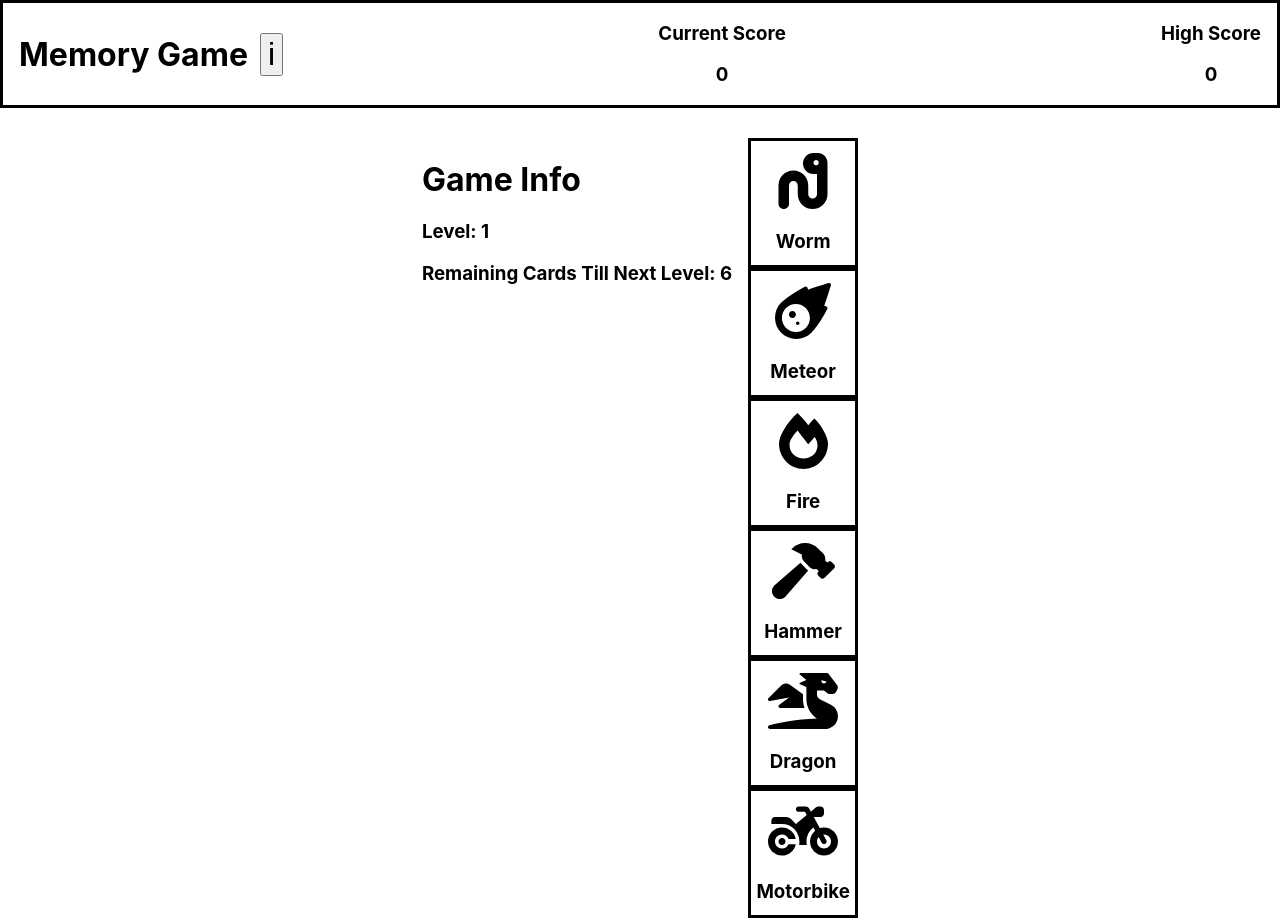
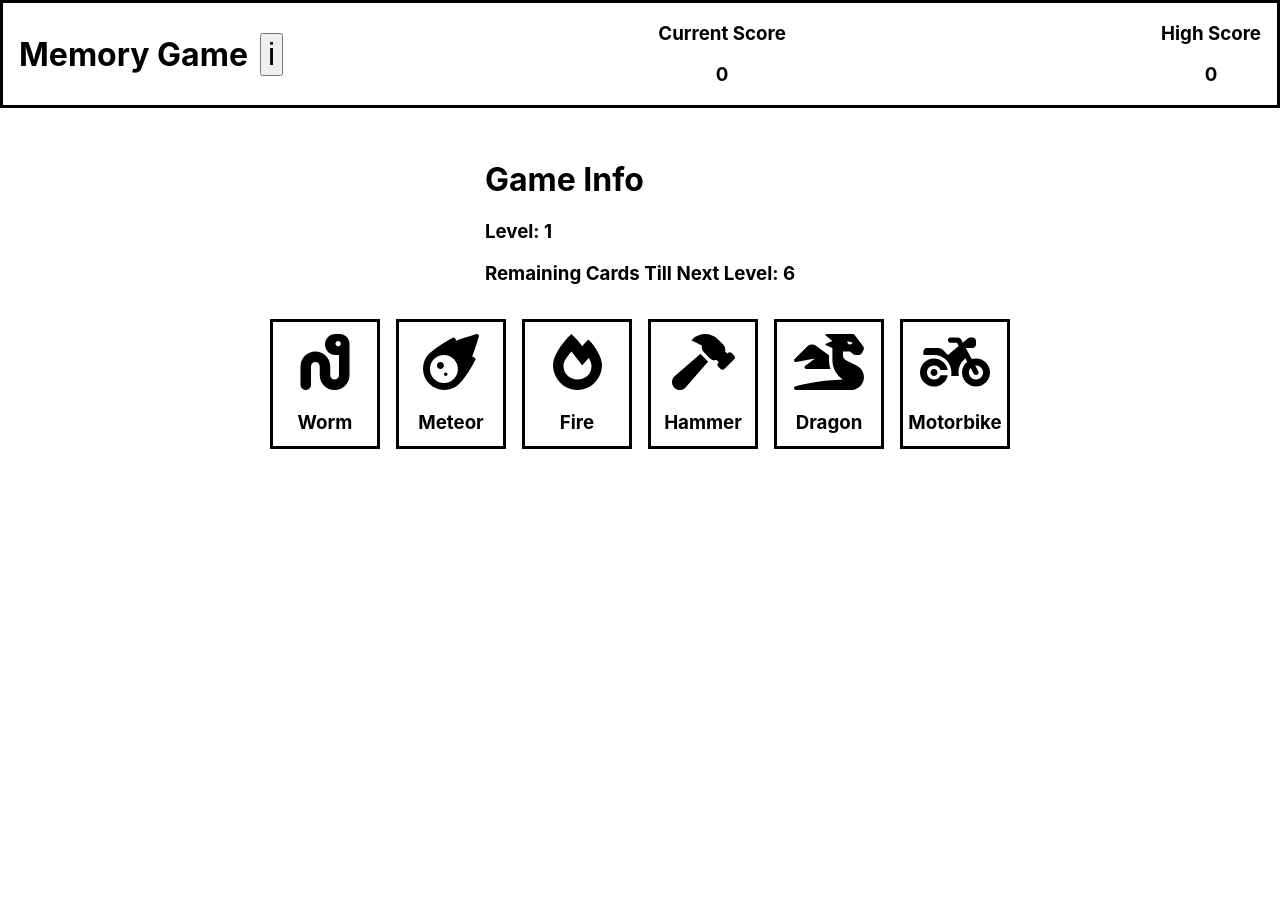
Before and after one commit to EmbryonicDev/memory-cards, a React (Create React App) app: page / in a window 1280 px wide. After the commit the page ends 800 px from the top, so only its background shows below. Built offline with nearby package versions, Linux system fonts and the light colour scheme; the HTML template or start-up script is replaced by a standard one.

Commit message:
Add basic styling to accomodate GameInfo html

```diff
--- a/src/index.css
+++ b/src/index.css
@@ -42,10 +42,18 @@ code {
 /* Board */
 .board {
   display: flex;
+  flex-direction: column;
+  justify-content: center;
+  align-items: center;
+  gap: 16px;
+  margin-top: 30px;
+}
+
+.activeCards {
+  display: flex;
+  gap: 16px;
   flex-wrap: wrap;
   justify-content: center;
-  gap: 16px;
-  margin-top: 30px;
 }
 
 /* Cards */
```
